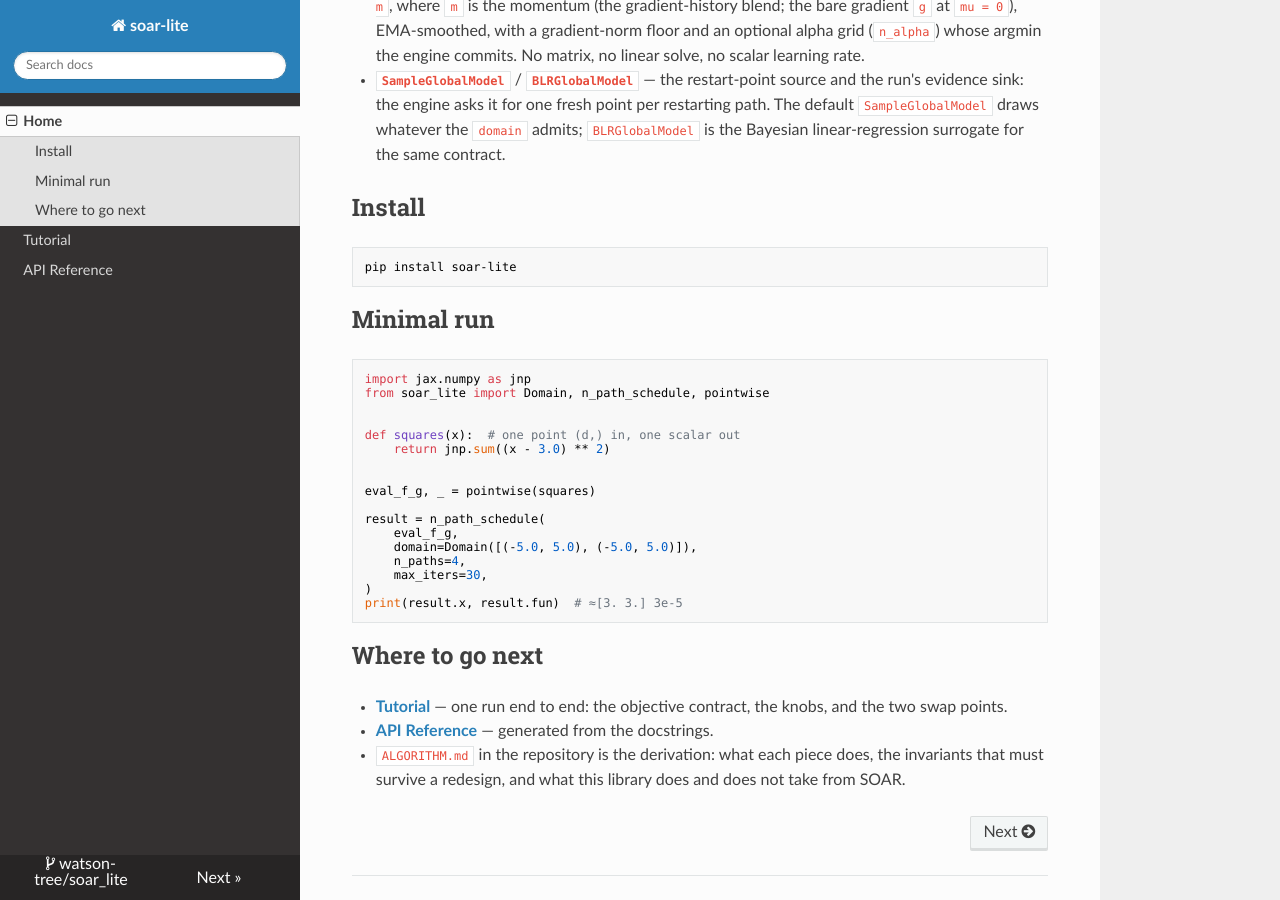
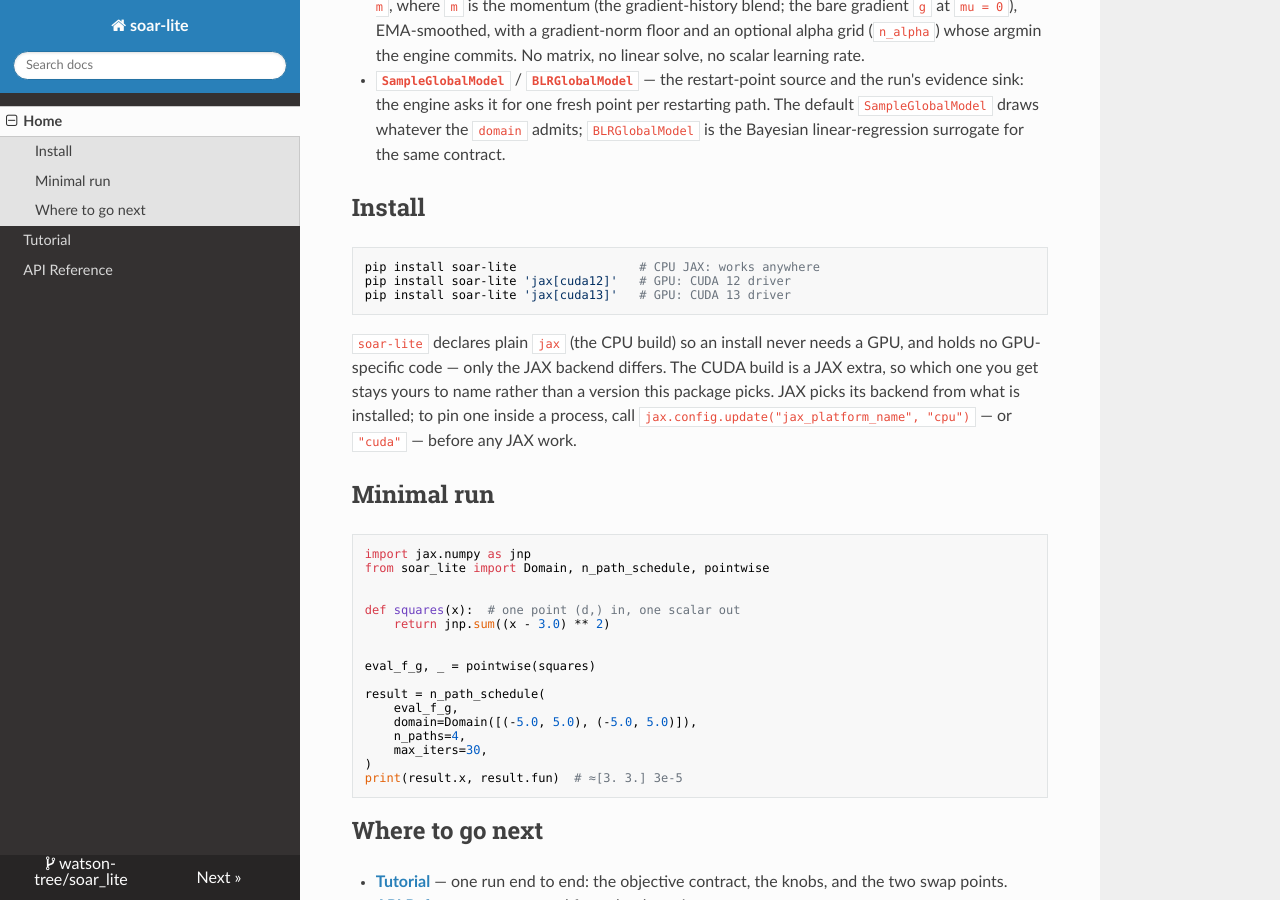
Before and after one commit to watson-tree/soar_lite, an MkDocs documentation site: the page built from docs/index.md, in a window 1280 px wide and 900 px high, scrolled down 1016 px. Built offline with MkDocs 1.6.1, drawn with Linux system fonts in a browser that asks for light colours; nearby versions of some CDN libraries.

Commit message:
docs: note the CUDA install and how to pin a jax platform

````diff
--- a/docs/index.md
+++ b/docs/index.md
@@ -57,8 +57,17 @@ library:
 ## Install
 
 ```bash
-pip install soar-lite
+pip install soar-lite                 # CPU JAX: works anywhere
+pip install soar-lite 'jax[cuda12]'   # GPU: CUDA 12 driver
+pip install soar-lite 'jax[cuda13]'   # GPU: CUDA 13 driver
 ```
+
+`soar-lite` declares plain `jax` (the CPU build) so an install never needs a GPU,
+and holds no GPU-specific code — only the JAX backend differs. The CUDA build is a
+JAX extra, so which one you get stays yours to name rather than a version this
+package picks. JAX picks its backend from what is installed; to pin one inside a
+process, call `jax.config.update("jax_platform_name", "cpu")` — or `"cuda"` —
+before any JAX work.
 
 ## Minimal run
 
````
Also changed, not shown: README.md (+10 -1 lines), experiments/README.md (+8 -0 lines).
